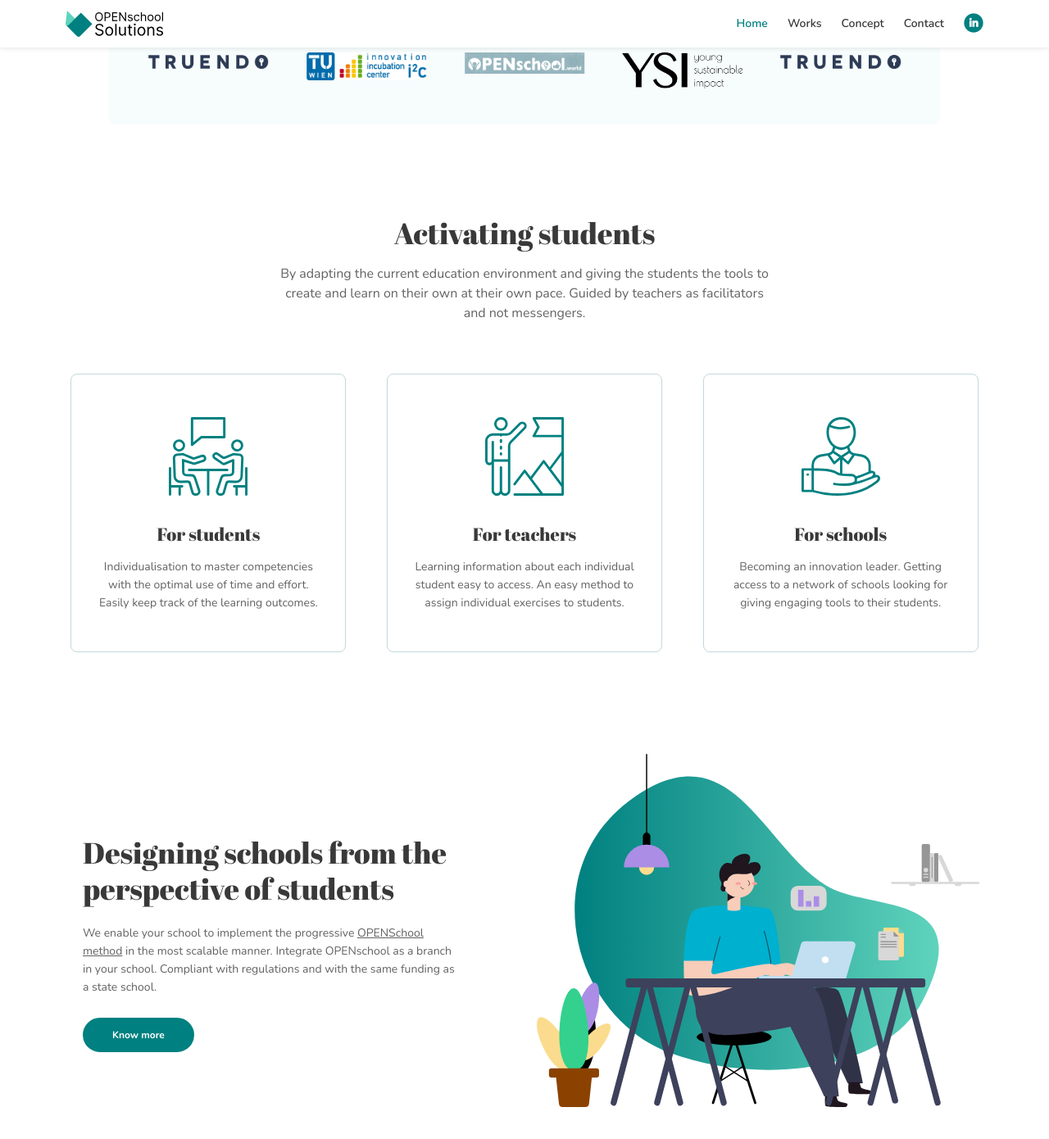
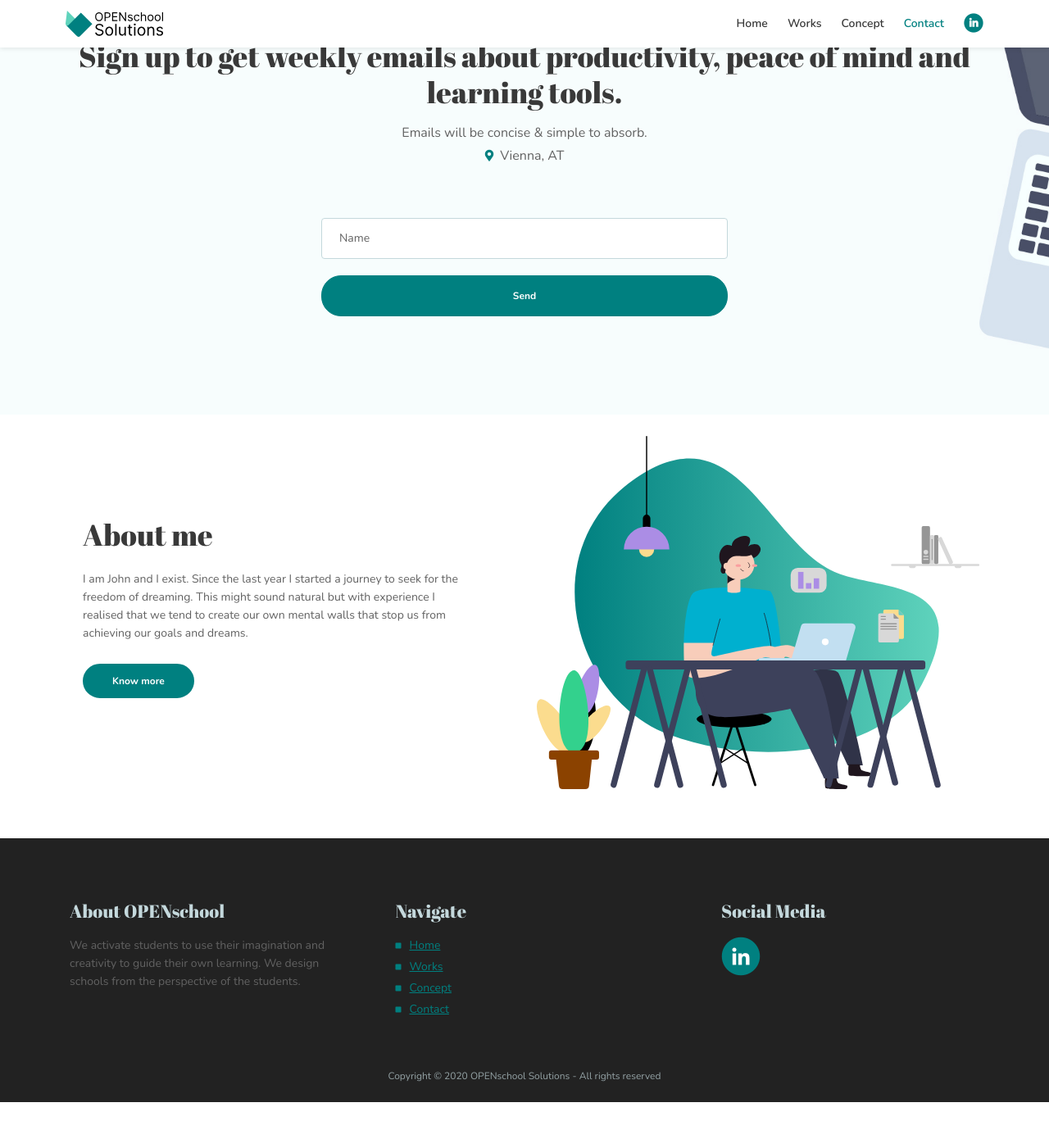
Before and after one commit to thethoughtfulmillennial/thethoughtfulmillennial.github.io, a Jekyll site: the page built from index2.html, in a window 1280 px wide and 1400 px high, scrolled down 506 px. Shown: the top 1390 px of the window at 82% size. Built offline with Jekyll 4.4.1, drawn with Linux system fonts in a browser that asks for light colours; after the commit the page ends 1851 px from its top, so only the background shows below that; some of the changed text lies outside the part shown.

Commit message:
Updating index2.

```diff
--- a/index2.html
+++ b/index2.html
@@ -62,118 +62,6 @@
 </header> <!-- end of header -->
 <!-- end of header -->
 
-<!-- Customers -->
-<div class="slider-1">
-	<div class="container">
-		<div class="row">
-			<div class="col-lg-12">
-				<h5>Trusted By</h5>
-
-				<!-- Image Slider -->
-				<div class="slider-container">
-					<div class="swiper-container image-slider">
-						<div class="swiper-wrapper">
-							<div class="swiper-slide">
-								<div class="image-container">
-									<img class="img-responsive" src="/assets2/images/partner-1.jpg" alt="alternative">
-								</div>
-							</div>
-							<div class="swiper-slide">
-								<div class="image-container">
-									<img class="img-responsive" src="/assets2/images/partner-2.png" alt="alternative">
-								</div>
-							</div>
-							<div class="swiper-slide">
-								<div class="image-container">
-									<img class="img-responsive" src="/assets2/images/partner-3.png" alt="alternative">
-								</div>
-							</div>
-							<div class="swiper-slide">
-								<div class="image-container">
-									<img class="img-responsive" src="/assets2/images/partner-4.jpg" alt="alternative">
-								</div>
-							</div>
-						</div> <!-- end of swiper-wrapper -->
-					</div> <!-- end of swiper container -->
-				</div> <!-- end of slider-container -->
-				<!-- end of image slider -->
-
-			</div> <!-- end of col -->
-		</div> <!-- end of row -->
-	</div> <!-- end of container -->
-</div> <!-- end of slider-1 -->
-<!-- end of customers -->
-
-
-<!-- Services -->
-<div id="works" class="cards-1">
-	<div class="container">
-		<div class="row">
-			<div class="col-lg-12">
-				<h2>Activating students</h2>
-				<p class="p-heading p-large">By adapting the current education environment and giving the students the tools to create and learn on their own at their own pace. Guided by teachers as facilitators and not messengers.</p>
-			</div> <!-- end of col -->
-		</div> <!-- end of row -->
-		<div class="row">
-			<div class="col-lg-12">
-
-				<!-- Card -->
-				<div class="card">
-					<img class="card-image" src="/assets2/images/services-icon-1.svg" alt="alternative">
-					<div class="card-body">
-						<h4 class="card-title">For students</h4>
-						<p>Individualisation to master competencies with the optimal use of time and effort. Easily keep track of the learning outcomes.</p>
-					</div>
-				</div>
-				<!-- end of card -->
-
-				<!-- Card -->
-				<div class="card">
-					<img class="card-image" src="/assets2/images/services-icon-2.svg" alt="alternative">
-					<div class="card-body">
-						<h4 class="card-title">For teachers</h4>
-						<p>Learning information about each individual student easy to access. An easy method to assign individual exercises to students.</p>
-					</div>
-				</div>
-				<!-- end of card -->
-
-				<!-- Card -->
-				<div class="card">
-					<img class="card-image" src="/assets2/images/services-icon-3.svg" alt="alternative">
-					<div class="card-body">
-						<h4 class="card-title">For schools</h4>
-						<p>Becoming an innovation leader. Getting access to a network of schools looking for giving engaging tools to their students.</p>
-					</div>
-				</div>
-				<!-- end of card -->
-
-			</div> <!-- end of col -->
-		</div> <!-- end of row -->
-	</div> <!-- end of container -->
-</div> <!-- end of cards-1 -->
-<!-- end of services -->
-
-<!-- Details 1 -->
-<div id="concept" class="basic-1">
-	<div class="container">
-		<div class="row">
-			<div class="col-lg-6">
-				<div class="text-container">
-					<h2>Designing schools from the perspective of students</h2>
-					<p>We enable your school to implement the progressive <a href="http://www.openschool.world" target="_blank">OPENSchool method</a> in the most scalable manner. Integrate OPENschool as a branch in your school. Compliant with regulations and with the same funding as a state school.</p>
-					<a class="btn-solid-reg" href="http://www.openschool.world" target="_blank">Know more</a>
-				</div> <!-- end of text-container -->
-			</div> <!-- end of col -->
-			<div class="col-lg-6">
-				<div class="image-container">
-					<img class="img-fluid" src="/assets2/images/details-1-office-worker.svg" alt="alternative">
-				</div> <!-- end of image-container -->
-			</div> <!-- end of col -->
-		</div> <!-- end of row -->
-	</div> <!-- end of container -->
-</div> <!-- end of basic-1 -->
-<!-- end of details 1 -->
-
 <!-- Contact -->
 <div id="contact" class="form-2">
 	<div class="container">
@@ -196,16 +84,6 @@
 						<label class="label-control" for="cname">Name</label>
 						<div class="help-block with-errors"></div>
 					</div>
-					<div class="form-group">
-						<input type="email" class="form-control-input" id="cemail" name="_replyto" required>
-						<label class="label-control" for="cemail">Email</label>
-						<div class="help-block with-errors"></div>
-					</div>
-					<div class="form-group">
-						<textarea class="form-control-textarea" id="cmessage" name="message" required></textarea>
-						<label class="label-control" for="cmessage">Your message</label>
-						<div class="help-block with-errors"></div>
-					</div>
 					<input type="text" name="_gotcha" style="display:none" />
 					<div class="form-group">
 						<button type="submit" class="form-control-submit-button">Send</button>
@@ -219,6 +97,26 @@
 </div> <!-- end of form-2 -->
 <!-- end of contact -->
 
+<!-- Details 1 -->
+<div id="concept" class="basic-1">
+	<div class="container">
+		<div class="row">
+			<div class="col-lg-6">
+				<div class="text-container">
+					<h2>About me</h2>
+					<p>I am John and I exist. Since the last year I started a journey to seek for the freedom of dreaming. This might sound natural but with experience I realised that we tend to create our own mental walls that stop us from achieving our goals and dreams.</p>
+					<a class="btn-solid-reg" href="http://www.openschool.world" target="_blank">Know more</a>
+				</div> <!-- end of text-container -->
+			</div> <!-- end of col -->
+			<div class="col-lg-6">
+				<div class="image-container">
+					<img class="img-fluid" src="/assets2/images/details-1-office-worker.svg" alt="alternative">
+				</div> <!-- end of image-container -->
+			</div> <!-- end of col -->
+		</div> <!-- end of row -->
+	</div> <!-- end of container -->
+</div> <!-- end of basic-1 -->
+<!-- end of details 1 -->
 
 <!-- Footer -->
 <div class="footer">
```
